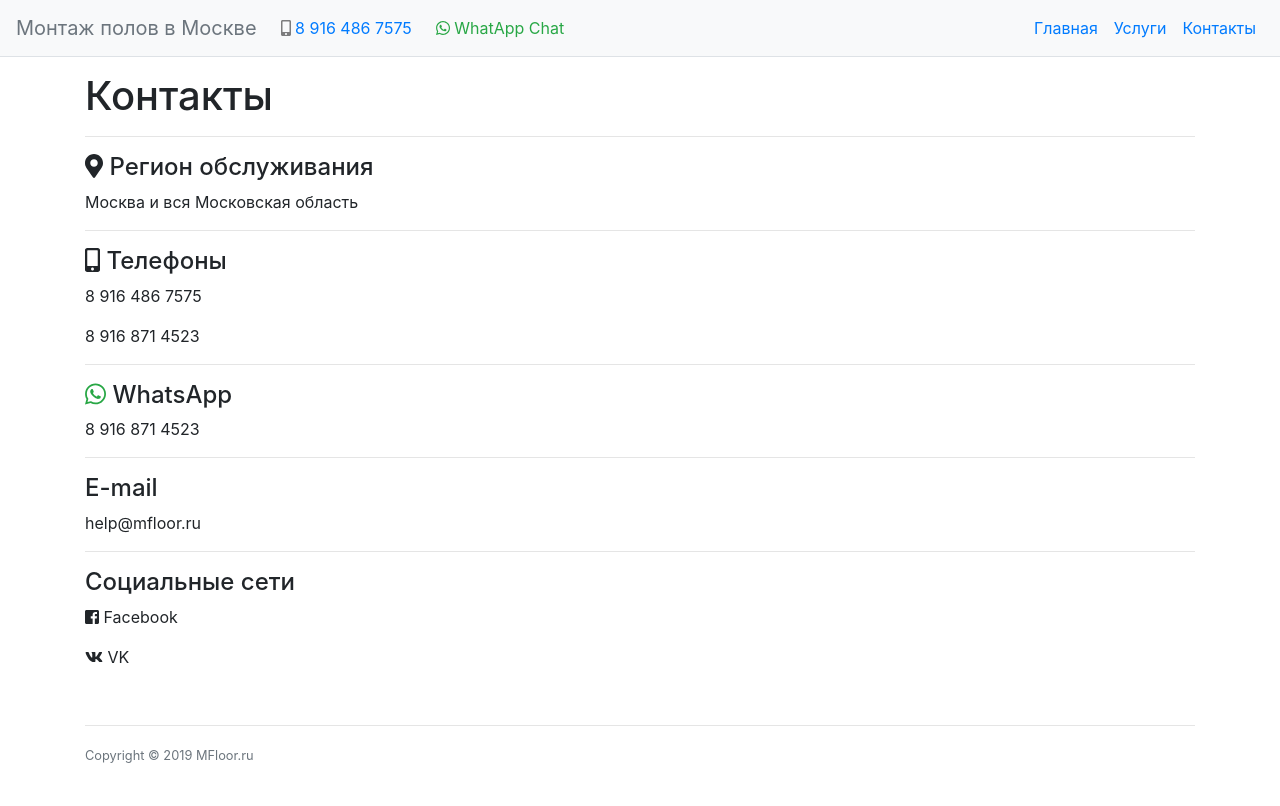
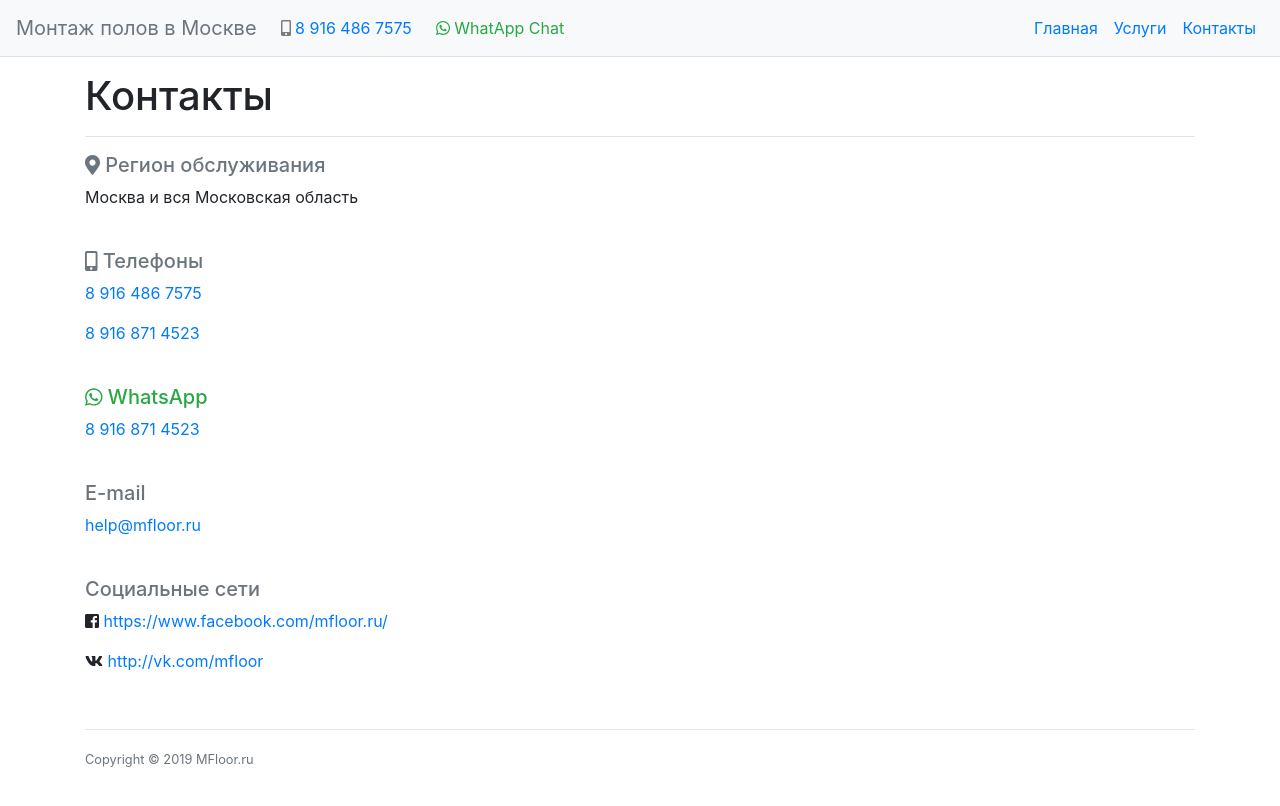
Before and after one commit to nskforward/MFloor, a Jekyll site: the page built from contacts.html, in a window 1280 px wide. Shown: the top 806 px of the page. Built offline with Jekyll 4.4.1, drawn with Linux system fonts in a browser that asks for light colours.

Commit message:
Contacts page

```diff
--- a/contacts.html
+++ b/contacts.html
@@ -7,19 +7,19 @@
 ---
 <h1>Контакты</h1>
 <hr>
-<h4><i class="fas fa-map-marker-alt"></i> Регион обслуживания</h4>
+<h5 class="text-secondary"><i class="fas fa-map-marker-alt"></i> Регион обслуживания</h5>
 <p>Москва и вся Московская область</p>
-<hr>
-<h4><i class="fas fa-mobile-alt"></i> Телефоны</h4>
-<p>8 916 486 7575</p>
-<p>8 916 871 4523</p>
-<hr>
-<h4><i class="fab fa-whatsapp text-success"></i> WhatsApp</h4>
-<p>8 916 871 4523</p>
-<hr>
-<h4><i class="far fa-envelope"></i> E-mail</h4>
-<p>help@mfloor.ru</p>
-<hr>
-<h4><i class="far fa-heart"></i> Социальные сети</h4>
-<p><i class="fab fa-facebook-square"></i> Facebook</p>
-<p><i class="fab fa-vk"></i> VK</p>
+<br>
+<h5 class="text-secondary"><i class="fas fa-mobile-alt"></i> Телефоны</h5>
+<p class="mt-0"><a href="tel:+79164867575">8 916 486 7575</a></p>
+<p class="mt-0"><a href="tel:+79168714523">8 916 871 4523</a></p>
+<br>
+<h5 class="text-success"><i class="fab fa-whatsapp"></i> WhatsApp</h5>
+<p><a href="https://wa.me/79168714523">8 916 871 4523</a></p>
+<br>
+<h5 class="text-secondary"><i class="far fa-envelope"></i> E-mail</h5>
+<p><a href="mailto:help@mfloor.ru">help@mfloor.ru</a></p>
+<br>
+<h5 class="text-secondary"><i class="far fa-heart"></i> Социальные сети</h5>
+<p><i class="fab fa-facebook-square"></i> <a target="_blank" href="https://www.facebook.com/mfloor.ru/">https://www.facebook.com/mfloor.ru/</a></p>
+<p><i class="fab fa-vk"></i> <a target="_blank" href="http://vk.com/mfloor">http://vk.com/mfloor</a></p>
```
